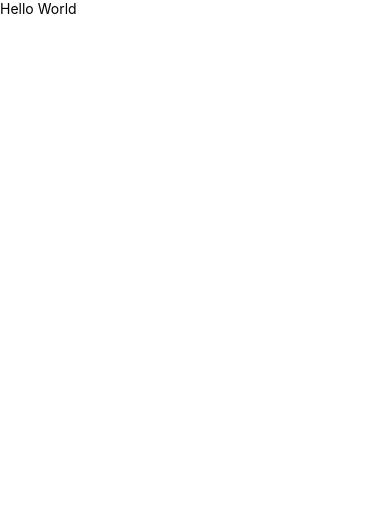
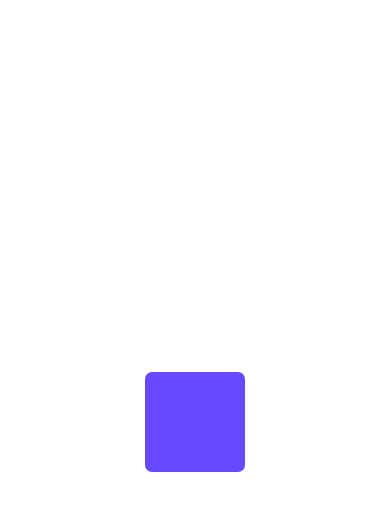
Before and after one commit to FixRuan/Rn-Utils, a React Native app in the folder Reanimated/: screen / in a window 390 px wide. Shown: the top 510 px of the page. Built offline with nearby package versions, Linux system fonts and the light colour scheme.

Commit message:
element style

```diff
--- a/Reanimated/App.tsx
+++ b/Reanimated/App.tsx
@@ -4,7 +4,7 @@ import { Home } from "./src/screens/home";
 
 export default function App() {
   return (
-    <GestureHandlerRootView>
+    <GestureHandlerRootView style={{ flex: 1 }}>
       <Home />
     </GestureHandlerRootView>
   );
--- a/Reanimated/package.json
+++ b/Reanimated/package.json
@@ -9,6 +9,7 @@
     "web": "expo start --web"
   },
   "dependencies": {
+    "@shopify/react-native-skia": "0.1.172",
     "expo": "~48.0.6",
     "expo-status-bar": "~1.4.4",
     "react": "18.2.0",
--- a/Reanimated/src/screens/home/index.tsx
+++ b/Reanimated/src/screens/home/index.tsx
@@ -1,10 +1,11 @@
 import React from "react";
-import { Text, View } from "react-native";
+import { View } from "react-native";
+import { styles } from "./styles";
 
 export function Home() {
   return (
-    <View>
-      <Text>Hello World</Text>
+    <View style={styles.container}>
+      <View style={styles.element} />
     </View>
   );
 }
--- /dev/null
+++ b/Reanimated/src/screens/home/styles.ts
@@ -0,0 +1,16 @@
+import { StyleSheet } from "react-native";
+
+export const styles = StyleSheet.create({
+  container: {
+    flex: 1,
+    justifyContent: "center",
+    alignItems: "center"
+  },
+  element: {
+    backgroundColor: "#664AFF",
+    width: 100,
+    height: 100,
+    borderRadius: 7,
+    margin: 32
+  }
+});
```
Also changed, not shown: 1 other file (tests, documents, lock files or other folders).
